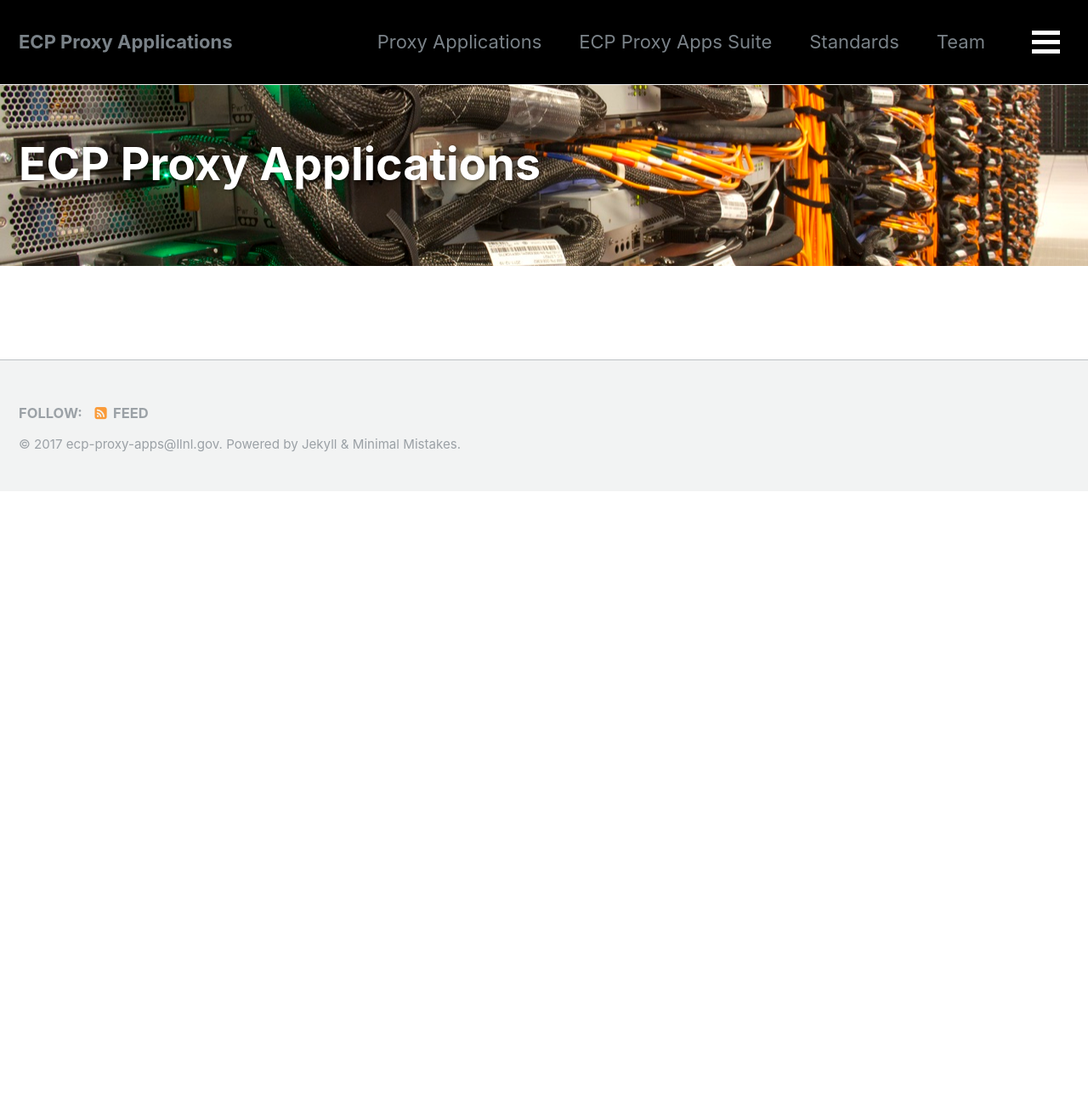
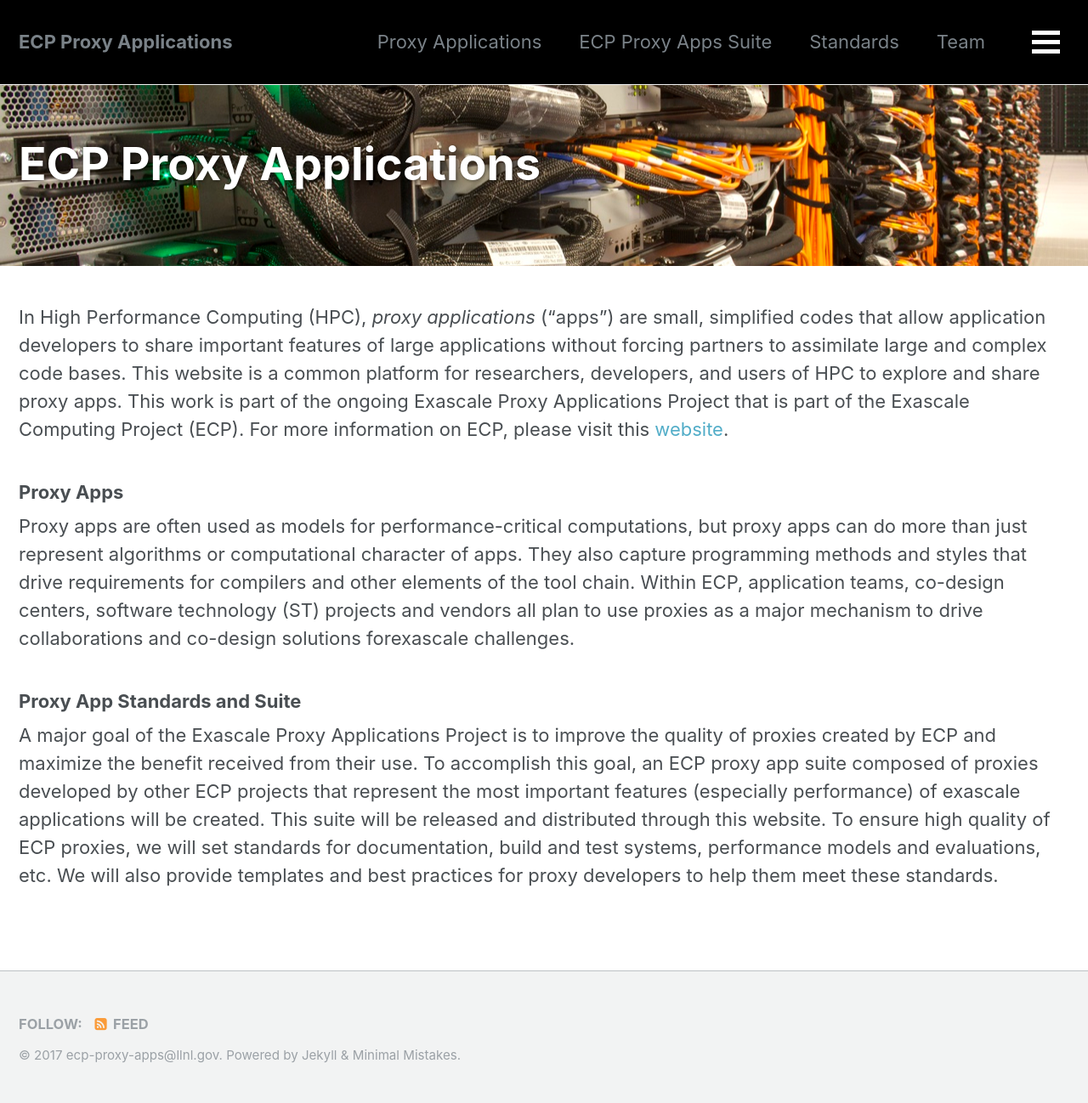
Before and after one commit to proxyapps/proxyapps.github.io, a Jekyll site: the page built from _pages/home.md, in a window 1280 px wide. Shown: the whole page at 85% size. Built offline with Jekyll 4.4.1, drawn with Linux system fonts in a browser that asks for light colours; before the commit the page ends 900 px from its top, so only the background shows below that.

Commit message:
Update home page
Change-Id: I763755c96cf09e8700e52ab3032ae4da3fb187a2

```diff
--- a/_pages/home.md
+++ b/_pages/home.md
@@ -7,3 +7,34 @@ header:
   #cta_label: "<i class='fa fa-download'></i> Download"
   #cta_url: ""
 ---
+
+In High Performance Computing (HPC), _proxy applications_ (“apps”) are small,
+simplified codes that allow application developers to share important features
+of large applications without forcing partners to assimilate large and complex
+code bases. This website is a common platform for researchers,
+developers, and users of HPC to explore and share proxy apps.  This work is
+part of the ongoing Exascale Proxy Applications Project that is part of the
+Exascale Computing Project (ECP).  For more information on ECP, please visit
+this [website](https://exascaleproject.org/).
+
+### Proxy Apps
+
+Proxy apps are often used as models for performance-critical computations, but
+proxy apps can do more than just represent algorithms or computational character
+of apps.  They also capture programming methods and styles that drive
+requirements for compilers and other elements of the tool chain. Within ECP,
+application teams, co-design centers, software technology (ST) projects and
+vendors all plan to use proxies as a major mechanism to drive collaborations and
+co-design solutions forexascale challenges.
+
+### Proxy App Standards and Suite
+
+A major goal of the Exascale Proxy Applications Project is to improve the
+quality of proxies created by ECP and maximize the benefit received from their
+use. To accomplish this goal, an ECP proxy app suite composed of proxies
+developed by other ECP projects that represent the most important features
+(especially performance) of exascale applications will be created. This suite
+will be released and distributed through this website.  To ensure high quality
+of ECP proxies, we will set standards for documentation, build and test systems,
+performance models and evaluations, etc.  We will also provide templates and
+best practices for proxy developers to help them meet these standards.
```
